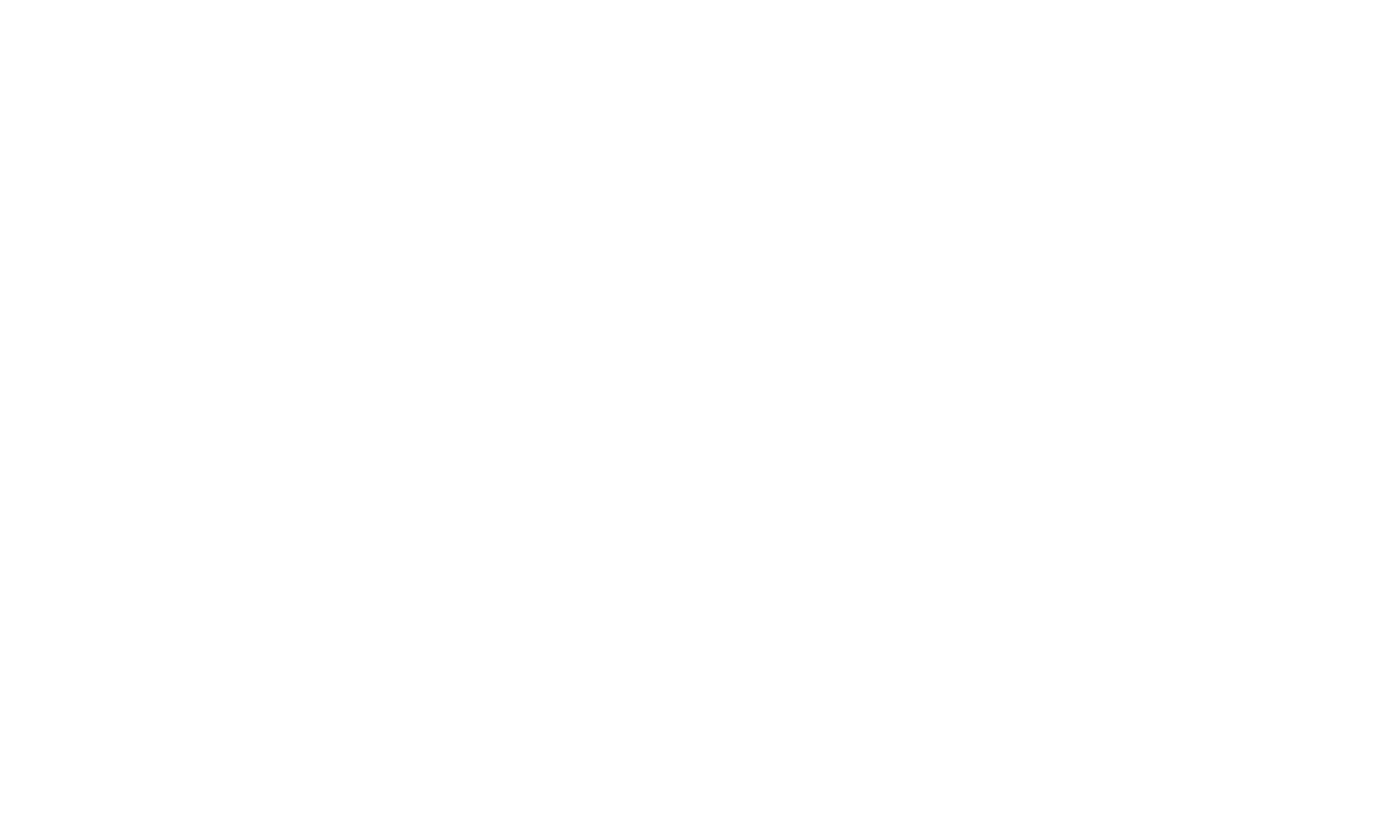
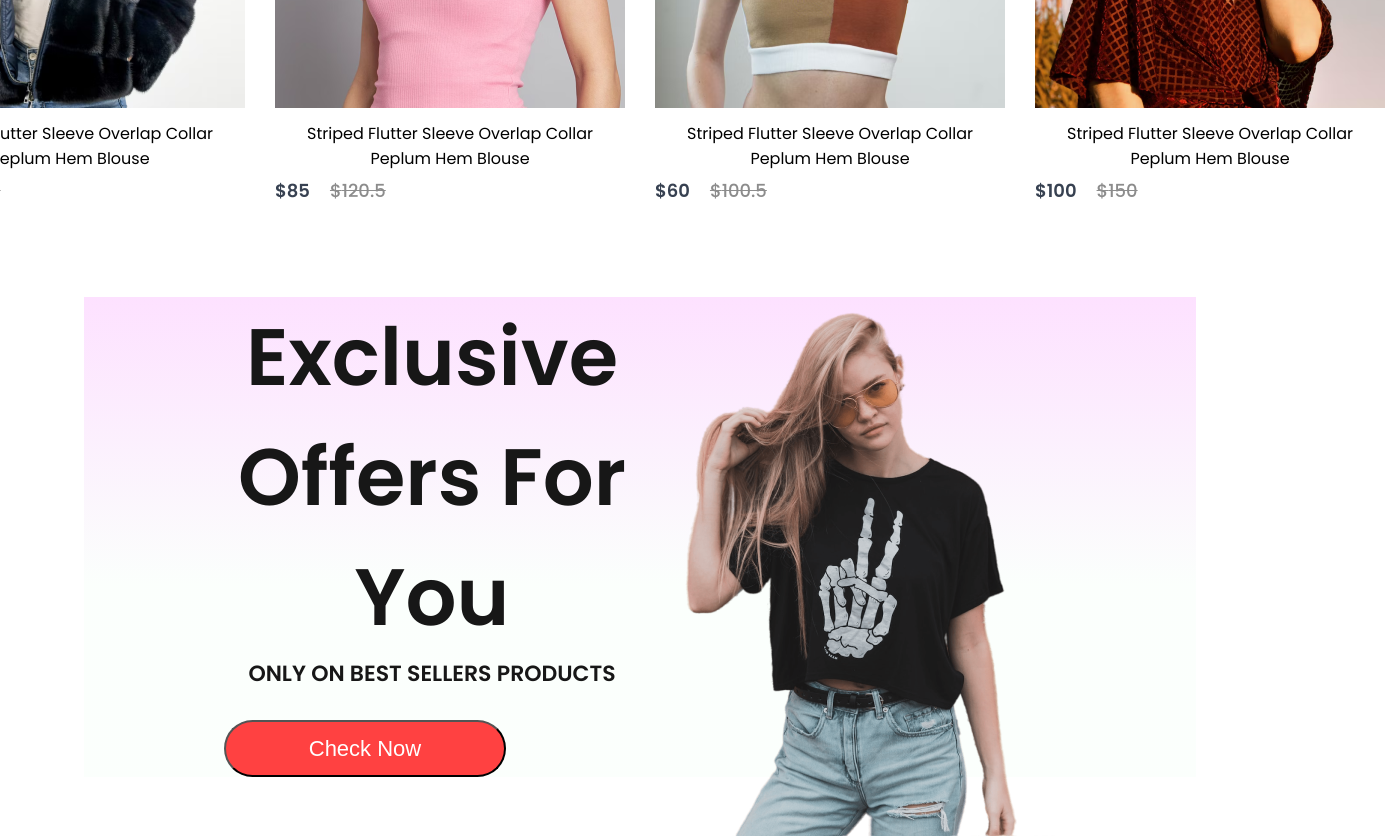
Before and after one commit to RepVignesh/The_guild_clothing, a React (Create React App) app in the folder frontend/: page / in a window 1280 px wide. Shown: the part 1320-2158 px from the top of the page, 1385 px wide, since content can reach past the window. Before the commit the page ends 918 px from the top, so only its background shows below. Built offline with nearby package versions, Linux system fonts and the light colour scheme.

Commit message:
Update existing files

```diff
--- a/frontend/src/Pages/Shop.jsx
+++ b/frontend/src/Pages/Shop.jsx
@@ -1,10 +1,14 @@
 import React from 'react'
 import Hero from '../Components/Hero/Hero';
+import Popular from '../Components/Popular/Popular';
+import Offers from '../Components/Offers/Offers';
 
 const Shop = () => {
   return (
     <div>
         <Hero />
+        <Popular />
+        <Offers />
     </div>
   )
 }
```
